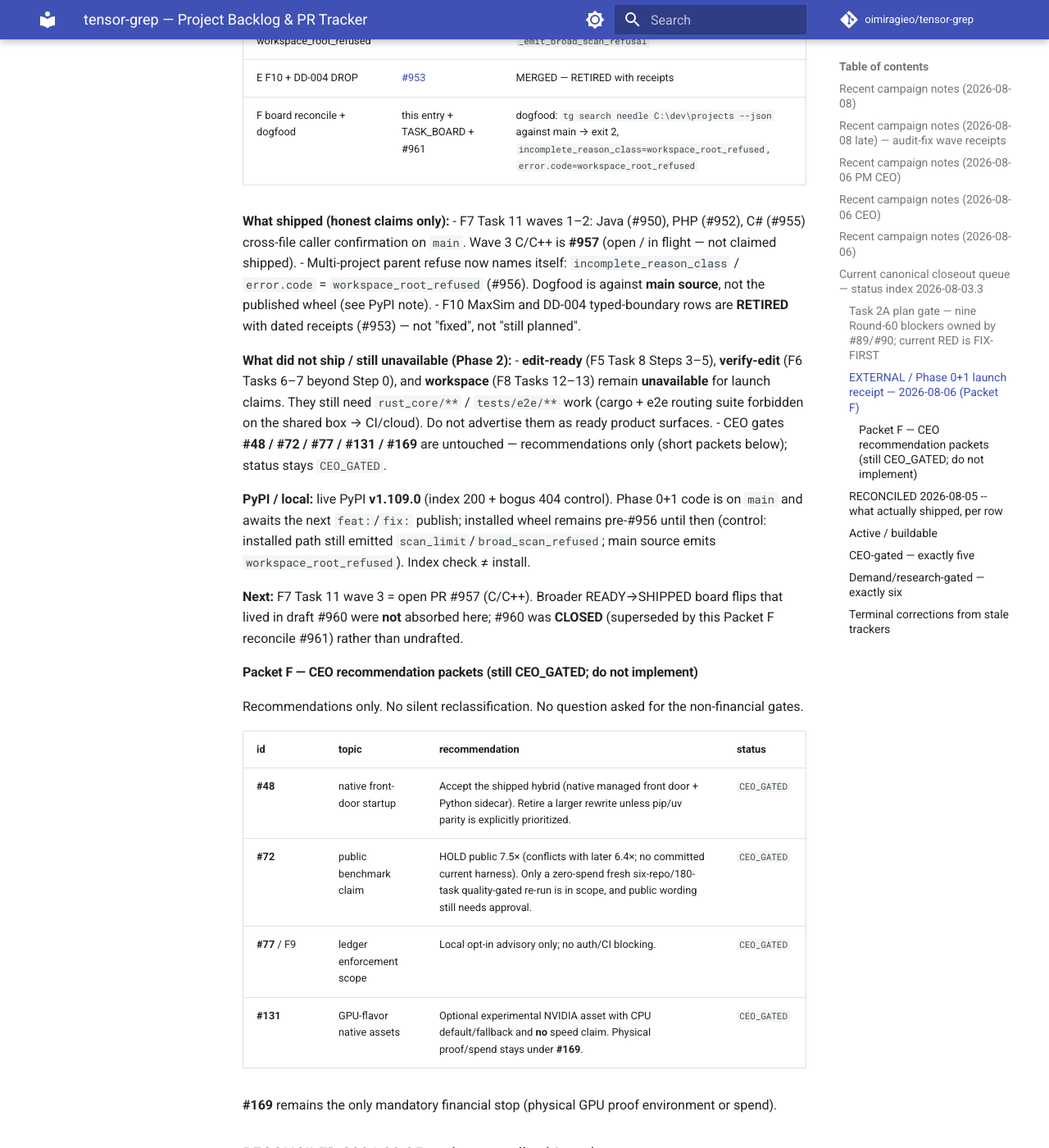
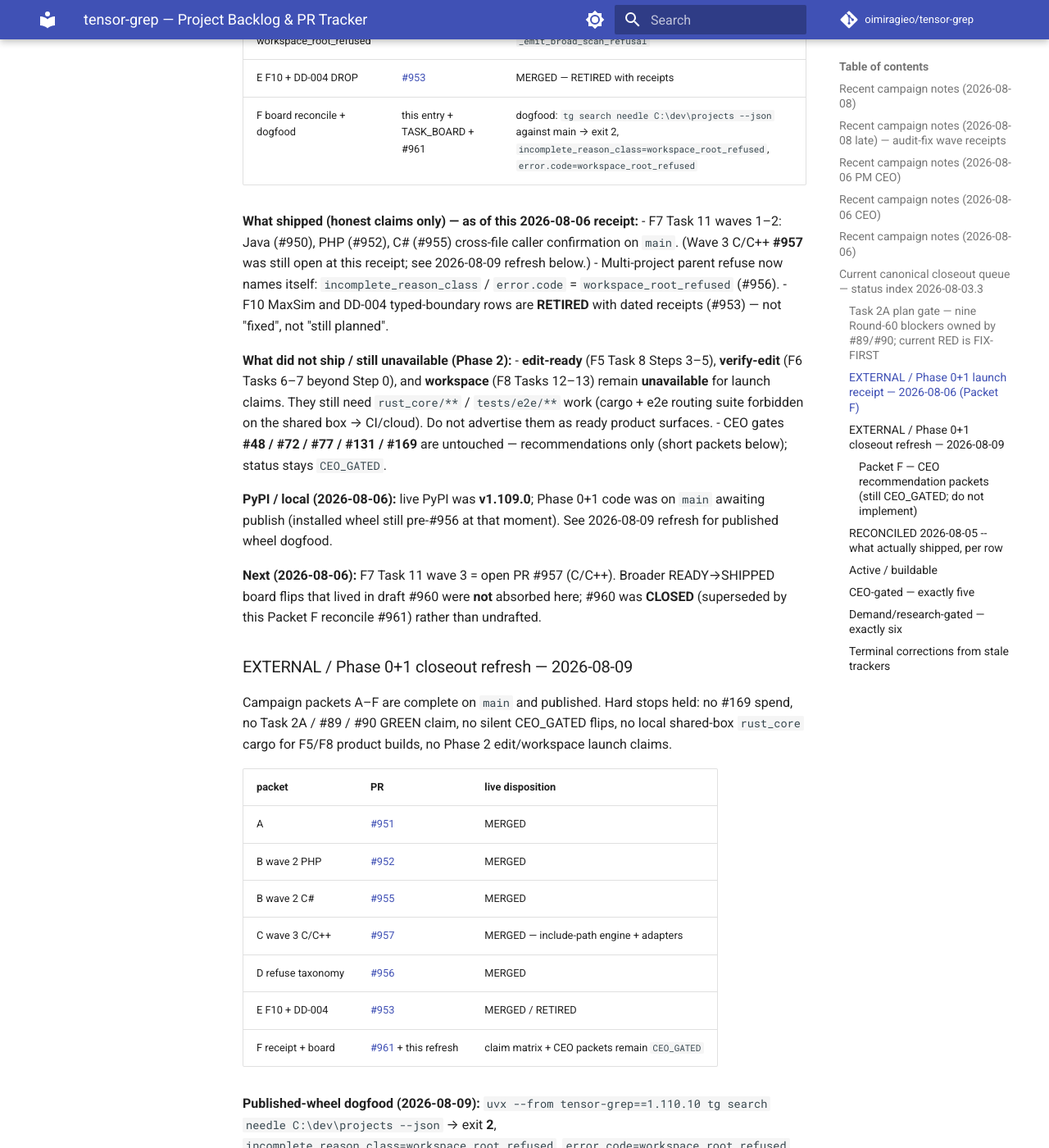
Before and after one commit to oimiragieo/tensor-grep, an MkDocs documentation site: the page built from docs/BACKLOG.md, in a window 1280 px wide and 1400 px high, scrolled down 5551 px. Shown: the whole window at 82% size. Built offline with MkDocs 1.6.1 and Material for MkDocs 9.7.7, drawn with Linux system fonts in a browser that asks for light colours; comment, search, counter and statistics services are not loaded; some of the changed text lies outside the part shown.

Commit message:
docs: Phase 0+1 closeout refresh (wave3 + PyPI 1.110.10 dogfood) (#989)
Stamp packets A-F complete on the ledger and board; record published-wheel refuse dogfood.

```diff
--- a/docs/BACKLOG.md
+++ b/docs/BACKLOG.md
@@ -184,12 +184,11 @@ evidence packet for that label).
 | E F10 + DD-004 DROP | [#953](https://github.com/oimiragieo/tensor-grep/pull/953) | MERGED — RETIRED with receipts |
 | F board reconcile + dogfood | this entry + TASK_BOARD + #961 | dogfood: `tg search needle C:\dev\projects --json` against main → exit 2, `incomplete_reason_class=workspace_root_refused`, `error.code=workspace_root_refused` |
 
-**What shipped (honest claims only):**
+**What shipped (honest claims only) — as of this 2026-08-06 receipt:**
 - F7 Task 11 waves 1–2: Java (#950), PHP (#952), C# (#955) cross-file caller confirmation on
-  `main`. Wave 3 C/C++ is **#957** (open / in flight — not claimed shipped).
+  `main`. (Wave 3 C/C++ **#957** was still open at this receipt; see 2026-08-09 refresh below.)
 - Multi-project parent refuse now names itself: `incomplete_reason_class` /
-  `error.code` = `workspace_root_refused` (#956). Dogfood is against **main source**, not the
-  published wheel (see PyPI note).
+  `error.code` = `workspace_root_refused` (#956).
 - F10 MaxSim and DD-004 typed-boundary rows are **RETIRED** with dated receipts (#953) — not
   "fixed", not "still planned".
 
@@ -201,14 +200,34 @@ evidence packet for that label).
 - CEO gates **#48 / #72 / #77 / #131 / #169** are untouched — recommendations only (short packets
   below); status stays `CEO_GATED`.
 
-**PyPI / local:** live PyPI **v1.109.0** (index 200 + bogus 404 control). Phase 0+1 code is on
-`main` and awaits the next `feat:`/`fix:` publish; installed wheel remains pre-#956 until then
-(control: installed path still emitted `scan_limit`/`broad_scan_refused`; main source emits
-`workspace_root_refused`). Index check ≠ install.
-
-**Next:** F7 Task 11 wave 3 = open PR #957 (C/C++). Broader READY→SHIPPED board flips that lived
-in draft #960 were **not** absorbed here; #960 was **CLOSED** (superseded by this Packet F
-reconcile #961) rather than undrafted.
+**PyPI / local (2026-08-06):** live PyPI was **v1.109.0**; Phase 0+1 code was on `main` awaiting
+publish (installed wheel still pre-#956 at that moment). See 2026-08-09 refresh for published
+wheel dogfood.
+
+**Next (2026-08-06):** F7 Task 11 wave 3 = open PR #957 (C/C++). Broader READY→SHIPPED board flips
+that lived in draft #960 were **not** absorbed here; #960 was **CLOSED** (superseded by this
+Packet F reconcile #961) rather than undrafted.
+
+### EXTERNAL / Phase 0+1 closeout refresh — 2026-08-09
+
+Campaign packets A–F are complete on `main` and published. Hard stops held: no #169 spend, no
+Task 2A / #89 / #90 GREEN claim, no silent CEO_GATED flips, no local shared-box `rust_core` cargo
+for F5/F8 product builds, no Phase 2 edit/workspace launch claims.
+
+| packet | PR | live disposition |
+|---|---|---|
+| A | [#951](https://github.com/oimiragieo/tensor-grep/pull/951) | MERGED |
+| B wave 2 PHP | [#952](https://github.com/oimiragieo/tensor-grep/pull/952) | MERGED |
+| B wave 2 C# | [#955](https://github.com/oimiragieo/tensor-grep/pull/955) | MERGED |
+| C wave 3 C/C++ | [#957](https://github.com/oimiragieo/tensor-grep/pull/957) | MERGED — include-path engine + adapters |
+| D refuse taxonomy | [#956](https://github.com/oimiragieo/tensor-grep/pull/956) | MERGED |
+| E F10 + DD-004 | [#953](https://github.com/oimiragieo/tensor-grep/pull/953) | MERGED / RETIRED |
+| F receipt + board | [#961](https://github.com/oimiragieo/tensor-grep/pull/961) + this refresh | claim matrix + CEO packets remain `CEO_GATED` |
+
+**Published-wheel dogfood (2026-08-09):** `uvx --from tensor-grep==1.110.10 tg search needle C:\dev\projects --json`
+→ exit **2**, `incomplete_reason_class=workspace_root_refused`, `error.code=workspace_root_refused`.
+Live PyPI **1.110.10**. F7 Task 11 waves 1–3 are SHIPPED on the board (closure #963). Draft #966
+(Task 2A) stays DRAFT / not GREEN.
 
 #### Packet F — CEO recommendation packets (still CEO_GATED; do not implement)
 
@@ -233,7 +252,7 @@ finished work -- which is exactly how six queued items were found already-shippe
 |---|---|---|
 | **#859** class-level atomic-writer census | **SHIPPED** | #937 widened the census 3 -> 41 modules; #945 classified all 16 violating identities; #946 closed the download TOCTOU; #947 retired the residual. Violating 16 -> 1, and that one is retired with a reopen condition. |
 | **F7** language registry (Task 10) | **SHIPPED** | five waves: #927 Java, #928 C#, #930 PHP, #932 C, #934 C++. `_symbol_navigation_descriptor()` now reports 10 parser-backed / 0 foundational. Verified on the published wheels. |
-| **F7** cross-file resolution (Task 11) | **OPEN, justified** | measured on a real 269-file C++ repo: cross-file call sites outnumber in-file ~1.7:1 and 46% of defined symbols have a caller in another file. Tighten ground truth (parse, do not regex) and repeat on Java/C# before sizing. |
+| **F7** cross-file resolution (Task 11) | **SHIPPED** | waves 1–3 merged: Java #950, PHP #952, C# #955, C/C++ #957; board closure #963. (2026-08-05 row below was the sizing justification that preceded the build.) |
 | **REF-CALL-REGISTRY** (Task 9) | **SHIPPED** | the dispatch ladders were removed as a side effect of the F7 campaign; `_references_and_calls_for_path` is four statements with zero language branching. Its missing Step 2 guard shipped in #940. NOTE: this row's description mislabels Task 9 as "prepare-service extraction" -- that is Task 6 Step 0. |
 | **CPU-BACKEND** (Task 5) | **SHIPPED** | #925 (Rust `replace_in_place` discarded directory-mode failures and reported success) plus the CPU-backend TypeError retry that silently dropped `invert_match` and inverted results. |
 | **F6** edit-verification (Tasks 6-7) | **Step 0 SHIPPED, rest multi-week** | #939 extracted `prepare_service.py` byte-identical. The remainder is ~10 versioned schemas, WSL path-domain extension, evidence signing and a 5 MiB bounded reader. |
@@ -260,9 +279,8 @@ demand evidence. That is a measured state, not a stall.
   classified all 16 violating identities, `#946` closed the download TOCTOU, `#947` retired the
   residual; all four MERGED). This row contradicted its own receipt row 24 lines above it for a full
   day. Left struck through rather than deleted so the contradiction is legible.
-- **F7** — cross-file resolution, **Task 11 only**. Task 10 (language registry) SHIPPED in five
-  waves. Task 11 is IN_FLIGHT: waves 1–2 shipped (Java #950, PHP #952, C# #955); wave 3 C/C++ =
-  open PR #957.
+- ~~**F7** — cross-file resolution, Task 11.~~ **SHIPPED** — waves 1–3: Java #950, PHP #952, C#
+  #955, C/C++ #957; closure #963.
 - ~~**MCP-SURFACE** — Task 4.~~ **BLOCKED on Task 2C**, not buildable: Task 4 bumps the MCP contract
   `1.8.0 -> 1.9.0` and the live value is `1.7.0`. Building it first bumps from a version that does
   not exist.
@@ -806,7 +824,7 @@ agreement details; ledger Slice 1 + Slice 2; `evidence emit/verify` (`checks.dig
 | reported | disposition | receipt |
 |---|---|---|
 | **Parent-refuse class is generic `scan_limit`** — wants `workspace_root_refused` so agents do not confuse a refusal with file-cap truncation | **SHIPPED** — PR **#956** (merged 2026-08-06) | `_emit_broad_scan_refusal` gained `incomplete_reason_class`/`error_code` params; workspace guard emits `workspace_root_refused` for both. Dogfood on `C:\dev\projects` against main: exit 2 + class/code pair. Other ceilings keep `scan_limit`/`broad_scan_refused`. |
-| **Caller-graph parity for Java/C#/C/C++/PHP** | **IN FLIGHT** — F7 Task 11 waves 1–2 shipped | Java **#950**, PHP **#952**, C# **#955** merged. Wave 3 C/C++ open as **#957**. Sized by parsed C# re-measure in **#951**. |
+| **Caller-graph parity for Java/C#/C/C++/PHP** | **SHIPPED** — F7 Task 11 waves 1–3 | Java **#950**, PHP **#952**, C# **#955**, C/C++ **#957** merged. Sized by parsed C# re-measure in **#951**. |
 | **Ship or forever-drop MaxSim** | **RETIRED** — F10 DROP receipt in **#953** | Caller/installability census + decisive negative on golden set; MaxSim reachable only via undocumented `TG_LATE_RERANK=1`. DD-004 RETIRED in the same PR. |
 | Bare search exits 1, not 2 | **BY DESIGN — already retired as #22** | contract: exit 0 = complete with matches, exit 1 = complete with NO match, exit 2 = incomplete. The request (exit 2 + `missing_explicit_path`) is a CONTRACT CHANGE, not a bug fix — it would make "searched correctly, found nothing" indistinguishable from "could not search". Reopening needs an argument against that collapse. |
 | Anonymous `--claim` still allowed (hint only) | **BY DESIGN — already retired as F2** | legacy anonymous-agent compatibility deliberately retains the sentinel; reopen only with a caller-supplied stable identity contract and migration plan. |
@@ -814,8 +832,9 @@ agreement details; ledger Slice 1 + Slice 2; `evidence emit/verify` (`checks.dig
 | No fail-closed `edit-ready` / `verify-edit` / `workspace` | **BLOCKED, not missed** | F5 Steps 3-5 and F8 Tasks 12-13 modify `rust_core/**` and `tests/e2e/**`; cargo and the e2e routing suite are forbidden on this shared box. Needs CI or a cloud seat. |
 
 **Two of seven "new features" were already built or already answered**, which is the value of running
-the triage rather than queueing the report verbatim: caller-graph parity is mid-campaign, and MaxSim
-has a measured negative sitting behind it. Queueing all seven would have re-litigated settled work.
+the triage rather than queueing the report verbatim: caller-graph parity later closed via F7 Task 11
+waves 1–3, and MaxSim has a measured negative sitting behind it. Queueing all seven would have
+re-litigated settled work.
 
 ## ⭐ EXTERNAL DOGFOOD — v1.101.31 on gotcontext-saddle (2026-08-02)
 
--- a/docs/TASK_BOARD.md
+++ b/docs/TASK_BOARD.md
@@ -18,12 +18,13 @@
 >    `tag == PyPI` cannot distinguish *released* from *not started* from *died* and cost a release
 >    on 2026-07-28.
 
-## Campaign note (2026-08-08)
-CEO update: `docs/audits/2026-08-06-ceo-backlog-update.md`. Public product `v1.110.6` (2026-08-08).
-2026-08-08 drain: M7 (#975 → v1.110.6), M8 (#976 → v1.110.7 in flight); execution plan
-`docs/plans/2026-08-08-backlog-completion-plan.md` (thinktank-approved); P5·H2 → draft #979
-(codex R5 APPROVE-WITH-NITS); next buildable M1/M3/M16/M17/M14. Index `2026-08-08.1`. STOP
-unchanged: Task 2A, W3 rust/e2e shared-box ban, MCP wire fence, #169, CEO_GATED. R0 packets:
+## Campaign note (2026-08-09)
+
+Phase 0+1 (Prepare-First Cross-Language + Honest Refusal) complete on published **v1.110.10**:
+#951–#957/#961 path + wheel dogfood `workspace_root_refused` exit 2. Prior 2026-08-08 drain
+notes (M7/M8, plan `docs/plans/2026-08-08-backlog-completion-plan.md`) remain historical.
+Index `2026-08-08.1`. STOP unchanged: Task 2A not GREEN, W3 rust/e2e shared-box ban, MCP wire
+fence, #169, CEO_GATED. R0 packets:
 `docs/audits/2026-08-06-ceo-gated-recommendation-packets.md`,
 `docs/audits/2026-08-06-demand-gated-research-receipts.md`.
 
@@ -95,22 +96,18 @@ post-**v1.110.6**, PyPI-verified 2026-08-08 by the version endpoint (`tensor-gre
 **Hard stops:** Task 2A not merge-ready; no #169 spend; no silent CEO-gate flips; MCP wire-contract
 fence; no local `rust_core` cargo on the shared box for W3 halves.
 
-post-**v1.110.6**, PyPI-verified 2026-08-08 by the version endpoint (`tensor-grep 1.110.6`).
+post-**v1.110.10**, PyPI-verified 2026-08-09 (`tensor-grep 1.110.10`).
 
-## IN FLIGHT (PRs open right now — derived from `gh pr list`, 2026-08-08)
+## IN FLIGHT (PRs open right now — derived from `gh pr list`, 2026-08-09)
 
 | PR | Title | Type | State |
 |---|---|---|---|
-| #966 | `test: Task 2A FIX-FIRST Sol R3 (not GREEN)` | test | DRAFT — do-not-merge (RED by design) |
-| #967 | `docs: 2026-08-06 PM CEO update + A77–A82 lesson retention` | docs | OPEN (rebased onto current main 2026-08-08) |
-| #977 | `ci: spend-smart CI — PR-only code-touch gate for expensive jobs` | ci | DRAFT (rebased onto current main 2026-08-08) |
-| #978 | `docs: complete-backlog completion plan (2026-08-08)` | docs | DRAFT (plan PR, thinktank-approved) |
-| #979 | `fix: fail closed count-matches/files-* native structured route (H2)` | fix | DRAFT (codex R5 APPROVE-WITH-NITS) |
+| #966 | `test: Task 2A FIX-FIRST Sol R3 (not GREEN)` | test | DRAFT — do-not-merge (RED by design; not Phase 0+1) |
+| #987 | `fix(scan): Rust tg scan keeps composite rules + severity/message (M16 audit)` | fix | DRAFT |
+| #988 | `fix(index): reused index never serves a mismatched stored root (M17 audit)` | fix | DRAFT |
 
-*(Derive live `gh pr list` before treating this table as current. #975/#976 MERGED 2026-08-08 — M7
-→ v1.110.6, M8 → v1.110.7 in flight. #967/#977 were found STALE-BASED 2026-08-08 (their labeled
-"ready"/"green" heads predated #969-#976); both rebased and re-pushed onto current main. #957/#958/#961
-merged/closed via the Phase-0/1 launch reconcile.)*
+*(Derive live `gh pr list` before treating this table as current. Phase 0+1 PRs #951–#957/#961
+MERGED; F7 Task 11 waves 1–3 SHIPPED. Do not read draft #966 as Task 2A GREEN.)*
 
 *(#872, #871 and #868 all MERGED — #871 on 2026-07-31, #872 and #868 on 2026-08-01. They sat in
 this table as "CI running" / "BLOCKED — do not merge" after landing, which is the exact failure mode
```
